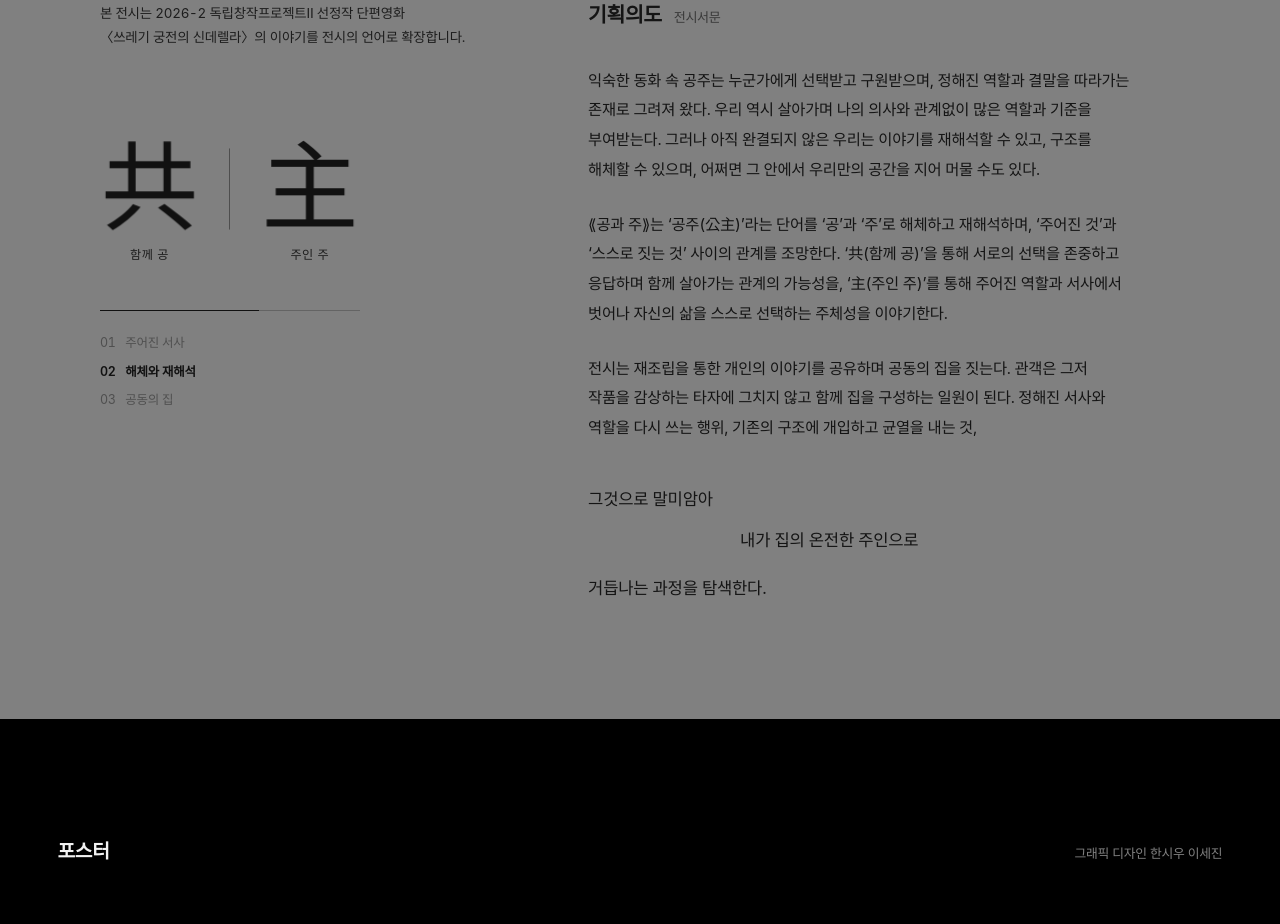
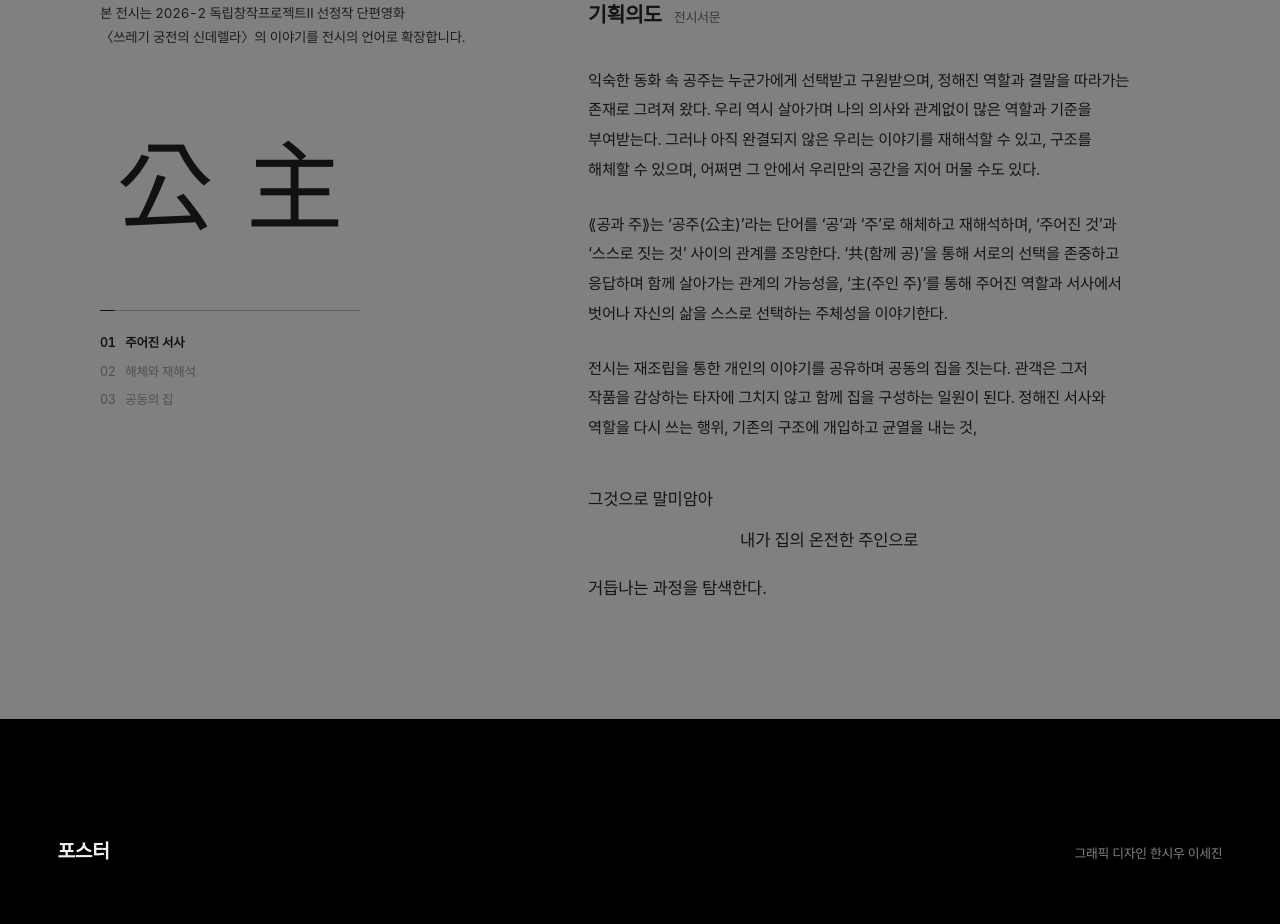
Before and after one commit to thisnicework/ownhomeown, a React (Vite) app: page / in a window 1280 px wide. Shown: the part 920-1844 px from the top of the page. Built offline with nearby package versions, Linux system fonts and the light colour scheme; a web font is replaced by a local one.

Commit message:
Delay preface deconstruction scroll trigger until reading zone

```diff
--- a/src/components/OverviewAndPreface.tsx
+++ b/src/components/OverviewAndPreface.tsx
@@ -50,9 +50,9 @@ export const OverviewAndPreface: React.FC = () => {
         }
         const rect = prefEl.getBoundingClientRect();
         const vh = window.innerHeight || 1;
-        // Smooth 0..1 progress as #preface scrolls through the comfortable reading window
-        const start = vh * 0.72;
-        const end = -Math.max(rect.height - vh * 0.65, vh * 0.25);
+        // Hold intact 公主 until #preface reaches the upper reading zone, then deconstruct as user reads down
+        const start = vh * 0.16;
+        const end = -Math.max(rect.height - vh * 0.58, vh * 0.42);
         const raw = (start - rect.top) / (start - end);
         setPrefaceProgress(clamp01(raw));
       }
@@ -71,10 +71,10 @@ export const OverviewAndPreface: React.FC = () => {
     setActiveGlyph((prev) => (prev === glyph ? null : glyph));
   };
 
-  // Deconstruction kinematics derived cleanly from scroll progress (0..1)
-  const swapT = clamp01((prefaceProgress - 0.18) / 0.36); // 公 -> 共 swap
-  const splitT = clamp01((prefaceProgress - 0.24) / 0.44); // 公主 -> 共   主 separation
-  const activeStage = prefaceProgress < 0.34 ? 0 : prefaceProgress < 0.68 ? 1 : 2;
+  // Deconstruction kinematics: keep 公主 intact on entry, then swap & split smoothly mid-read
+  const swapT = clamp01((prefaceProgress - 0.26) / 0.38); // 公 -> 共 swap
+  const splitT = clamp01((prefaceProgress - 0.32) / 0.44); // 公主 -> 共   主 separation
+  const activeStage = prefaceProgress < 0.32 ? 0 : prefaceProgress < 0.72 ? 1 : 2;
 
   return (
     <>
```
